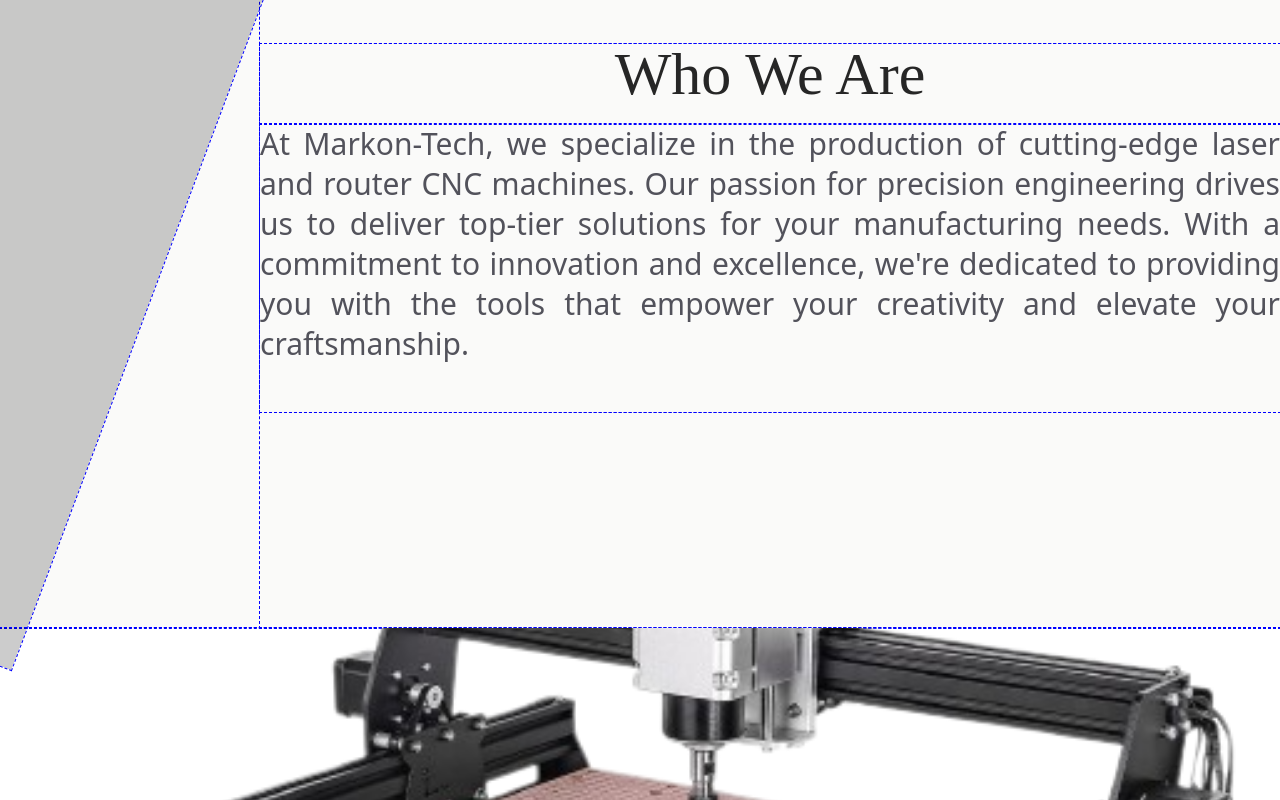
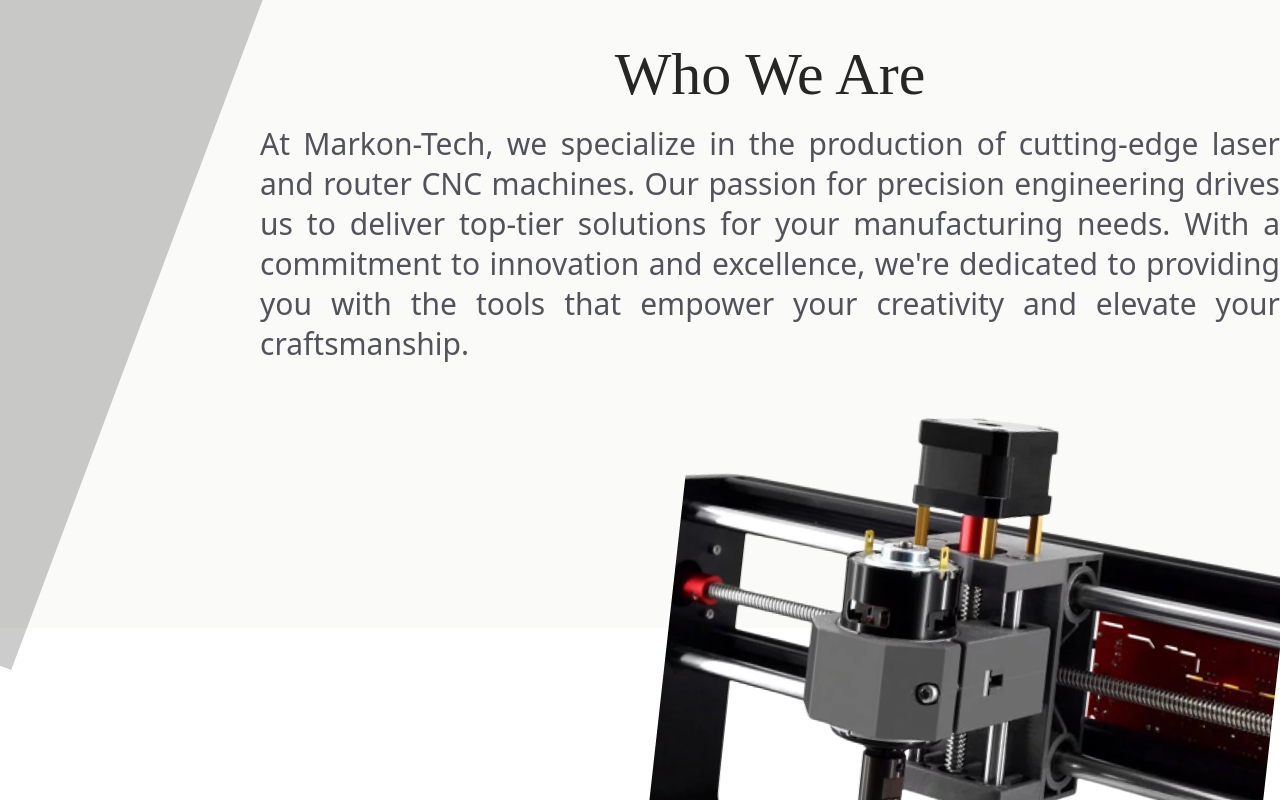
Before and after one commit to yegaraTech/CNC, a React (Vite) app: page / in a window 1280 px wide. Shown: the part 1060-1860 px from the top of the page. Built offline with nearby package versions, Linux system fonts and the light colour scheme.

Commit message:
comment the outline

```diff
--- a/src/App.css
+++ b/src/App.css
@@ -1,4 +1,4 @@
 *{
     /* border: 1px solid red; */
-    outline: blue dashed 1px;
+    /* outline: blue dashed 1px; */
   }
--- a/src/components/AboutUs.jsx
+++ b/src/components/AboutUs.jsx
@@ -4,9 +4,10 @@
 
 function AboutUs() {
   return (
+    <div>
     <div className='grid grid-cols-5   bg-stone-50 gap-5'>
         <div className="w-96 h-screen mx-[-220px]  rotate-[20.57deg] bg-black bg-opacity-20" />
-        <div className="h-screen  flex justify-center items-center col-start-2 col-span-4">
+        <div className="h-screen  flex justify-center items-center col-start-2 col-span-4 ">
             <div className=' max-w-screen-xl justify-self-center'>
                 <div className="h-20 text-center text-neutral-800 text-6xl font-normal font-['Quando'] ">Who We Are</div>
                 <div className="h-72 text-justify text-zinc-600 text-3xl font-light font-['Open Sans'] leading-10">At Markon-Tech, we specialize in the production of cutting-edge laser and router CNC machines. Our passion for precision engineering drives us to deliver top-tier solutions for your manufacturing needs. With a commitment to innovation and excellence, we're dedicated to providing you with the tools that empower your creativity and elevate your craftsmanship.
@@ -15,6 +16,12 @@
         </div>
         </div>
     </div>
+    <div className='flex justify-end mt-[-300px] mb-10'>
+     <img className="" src={Image3} alt="CNC" />
+    </div>
+
+
+    </div>
   )
 }
 
```
